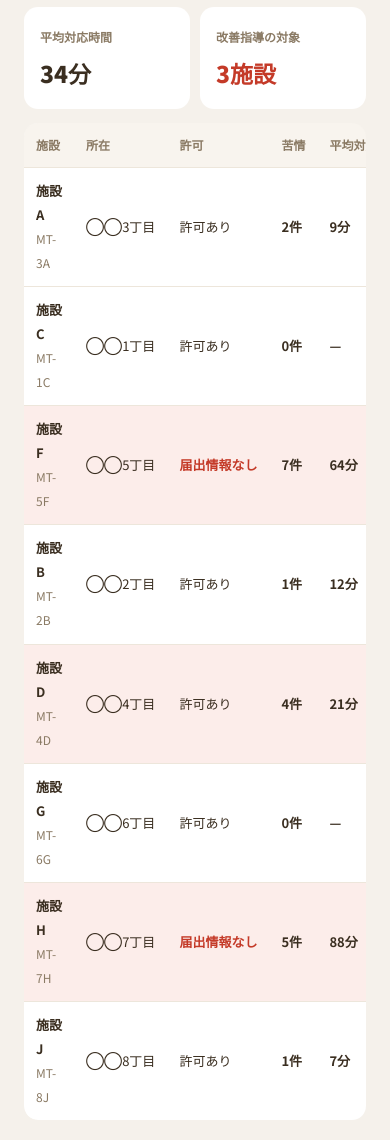
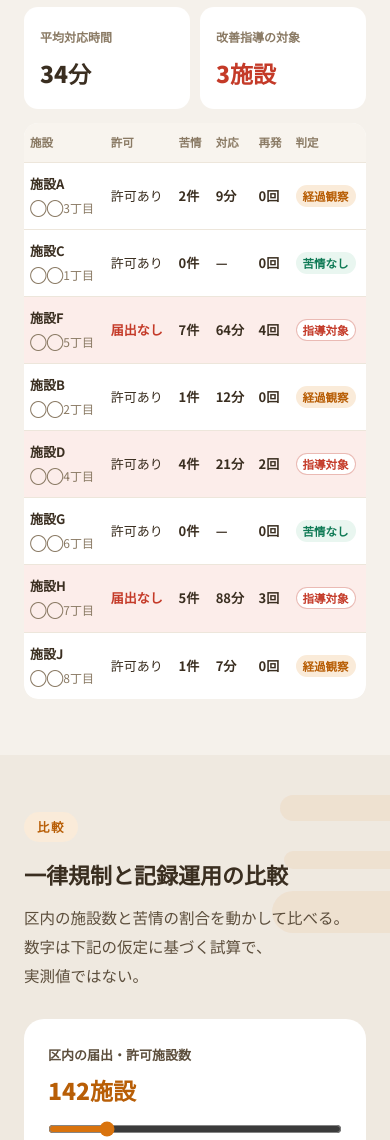
Before and after one commit to Yukitchy/minpaku-hotline, a plain HTML site: page index.html in a window 390 px wide. Shown: the part 2906-4046 px from the top of the page. Drawn offline with Linux system fonts and the light colour scheme.

Commit message:
台帳テーブルをスマホ幅に完全フィット（所在を施設名下に統合・ID列廃止・文言短縮）

```diff
--- a/index.html
+++ b/index.html
@@ -178,6 +178,9 @@ html,body{max-width:100%;overflow-x:clip}
 :focus-visible{outline:2px solid var(--accent);outline-offset:2px}
 @media(max-width:860px){
   section{padding:56px 0}
+  th,td{padding:9px 6px;font-size:13px}
+  th{font-size:11.5px}
+  .badge{padding:3px 7px;font-size:11.5px}
   h2{font-size:22px}
   .hero-grid,.zig,.sim,.sim-out,.next-grid{grid-template-columns:1fr}
   .ledger-head{grid-template-columns:1fr 1fr}
@@ -283,7 +286,7 @@ html,body{max-width:100%;overflow-x:clip}
       </div>
       <div class="table-scroll">
         <table>
-          <thead><tr><th>施設</th><th>所在</th><th>許可</th><th>苦情</th><th>平均対応</th><th>再発</th><th>判定</th></tr></thead>
+          <thead><tr><th>施設</th><th>許可</th><th>苦情</th><th>対応</th><th>再発</th><th>判定</th></tr></thead>
           <tbody id="ledgerBody"></tbody>
         </table>
       </div>
@@ -562,13 +565,12 @@ setInterval(() => {
 function renderLedger(){
   const rows = FACILITIES.map(f => {
     const flag = (f.c >= 3 && f.re >= 2);
-    const judge = flag ? '<span class="badge b-high">改善指導の対象</span>'
+    const judge = flag ? '<span class="badge b-high">指導対象</span>'
                 : f.c === 0 ? '<span class="badge b-done">苦情なし</span>'
                 : '<span class="badge b-low">経過観察</span>';
     return `<tr class="${flag?'flag':''}">
-      <td><b>${f.name}</b><br><span style="font-size:12px;color:var(--ink3)">${f.id}</span></td>
-      <td>${f.area}</td>
-      <td>${f.permit === '許可あり' ? '許可あり' : '<span style="color:var(--red);font-weight:700">届出情報なし</span>'}</td>
+      <td><b>${f.name}</b><br><span style="font-size:12px;color:var(--ink3)">${f.area}</span></td>
+      <td>${f.permit === '許可あり' ? '許可あり' : '<span style="color:var(--red);font-weight:700">届出なし</span>'}</td>
       <td class="num">${f.c}件</td>
       <td class="num">${f.avg ? f.avg + '分' : '—'}</td>
       <td class="num">${f.re}回</td>
```
